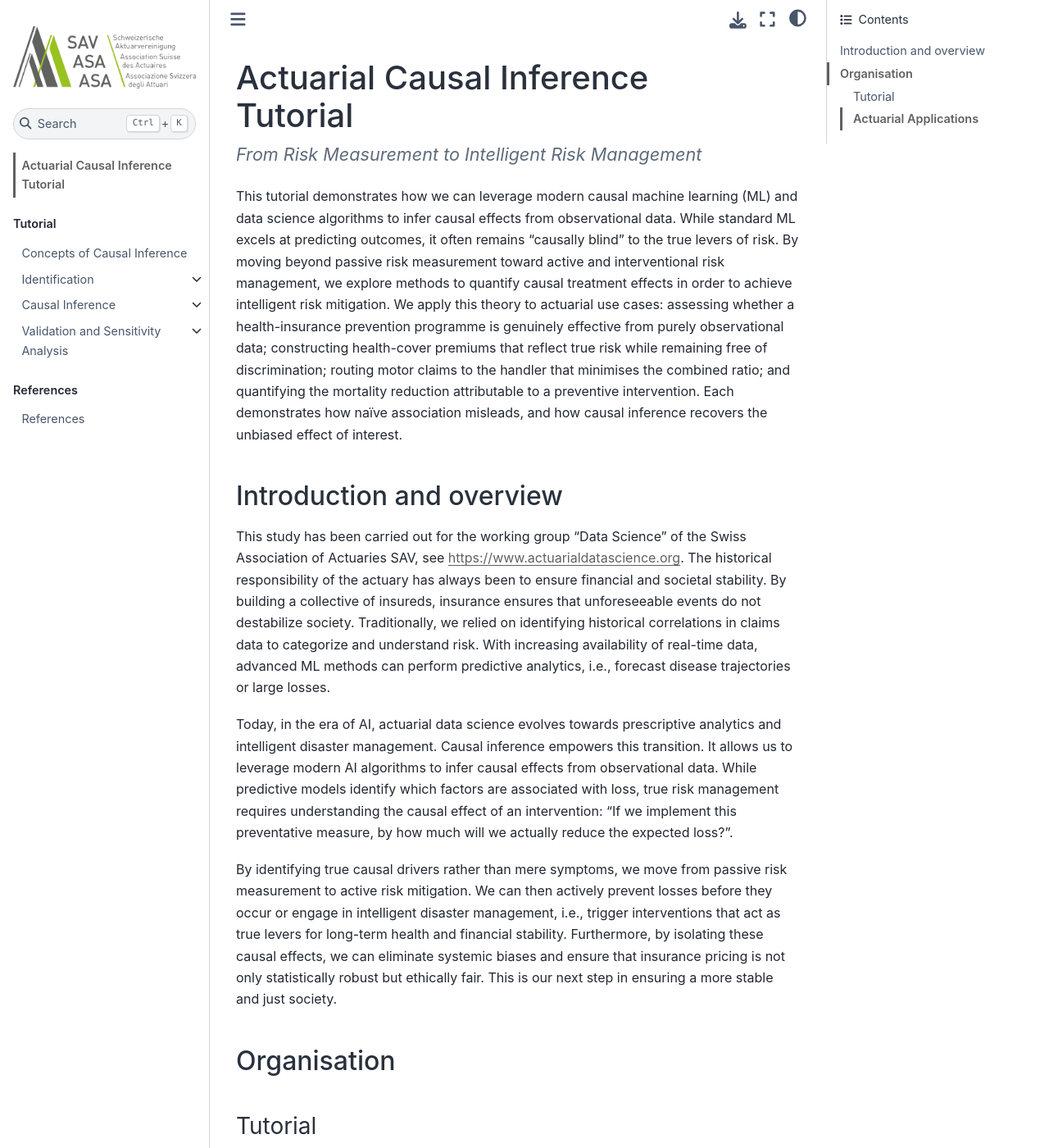
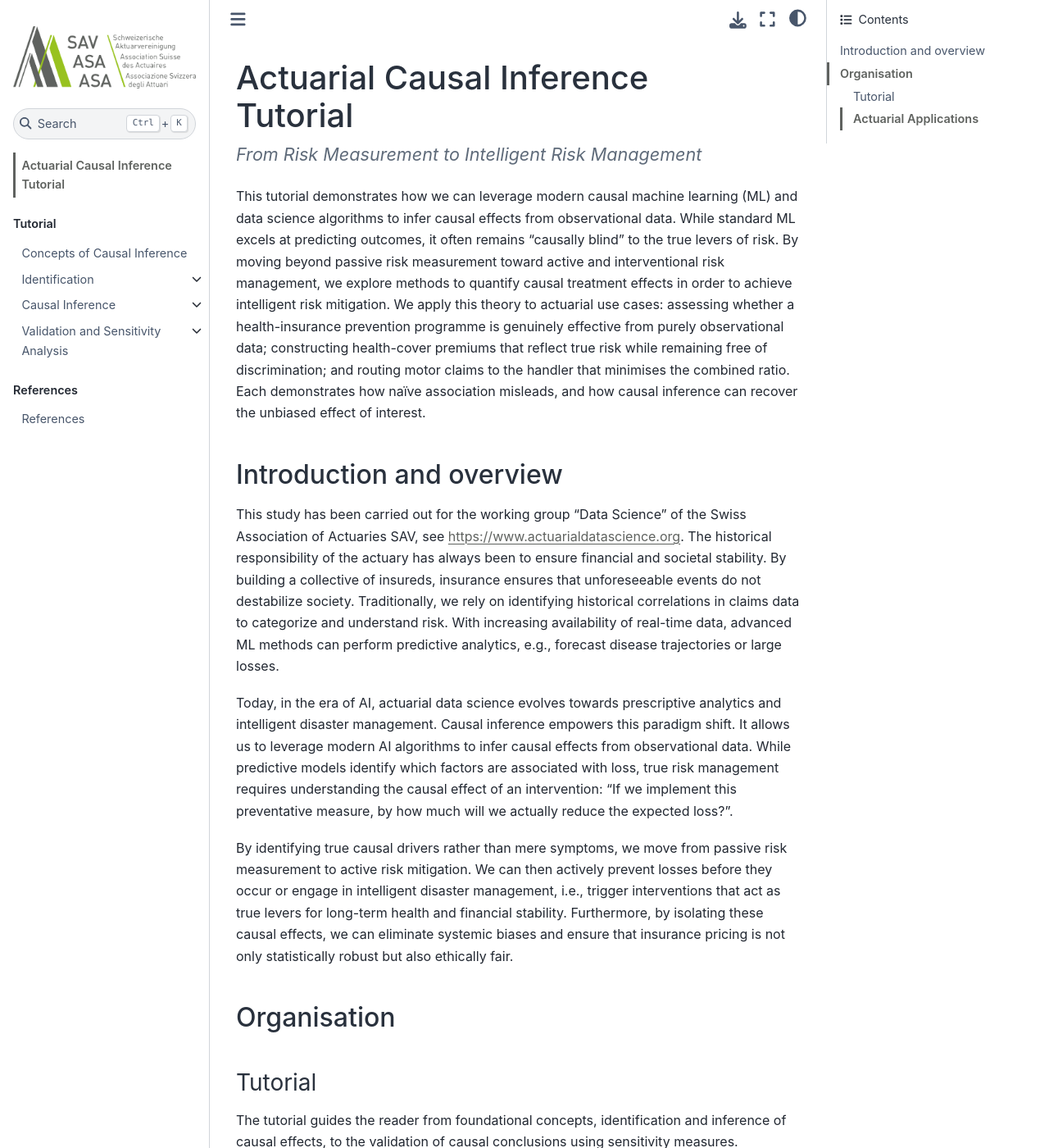
Before and after one commit to actuarial-data-science/ActuarialCausalInference, a Jupyter Book: the page built from README.md, in a window 1280 px wide and 1400 px high. Shown: the whole window at 82% size. Built offline with Jupyter Book 1.0.4 settings and Sphinx 7.4.7 and the Sphinx Book theme 1.1.4, drawn with Linux system fonts in a browser that asks for light colours; pages that are not in the unit, such as notebooks, are missing from menus; comment, search, counter and statistics services are not loaded; some of the changed text lies outside the part shown.

Commit message:
Suggested refinements

```diff
--- a/README.md
+++ b/README.md
@@ -2,14 +2,14 @@
 
 <p class="tutorial-subtitle">From Risk Measurement to Intelligent Risk Management</p>
 
-This tutorial demonstrates how we can leverage modern causal machine learning (ML) and data science algorithms to infer causal effects from observational data. While standard ML excels at predicting outcomes, it often remains "causally blind" to the true levers of risk. By moving beyond passive risk measurement toward active and interventional risk management, we explore methods to quantify causal treatment effects in order to achieve intelligent risk mitigation. We apply this theory to actuarial use cases: assessing whether a health-insurance prevention programme is genuinely effective from purely observational data; constructing health-cover premiums that reflect true risk while remaining free of discrimination; routing motor claims to the handler that minimises the combined ratio; and quantifying the mortality reduction attributable to a preventive intervention. Each demonstrates how naïve association misleads, and how causal inference recovers the unbiased effect of interest.
+This tutorial demonstrates how we can leverage modern causal machine learning (ML) and data science algorithms to infer causal effects from observational data. While standard ML excels at predicting outcomes, it often remains "causally blind" to the true levers of risk. By moving beyond passive risk measurement toward active and interventional risk management, we explore methods to quantify causal treatment effects in order to achieve intelligent risk mitigation. We apply this theory to actuarial use cases: assessing whether a health-insurance prevention programme is genuinely effective from purely observational data; constructing health-cover premiums that reflect true risk while remaining free of discrimination; and routing motor claims to the handler that minimises the combined ratio. Each demonstrates how naïve association misleads, and how causal inference can recover the unbiased effect of interest.
 
 ## Introduction and overview
-This study has been carried out for the working group "Data Science" of the Swiss Association of Actuaries SAV, see [https://www.actuarialdatascience.org](https://www.actuarialdatascience.org). The historical responsibility of the actuary has always been to ensure financial and societal stability. By building a collective of insureds, insurance ensures that unforeseeable events do not destabilize society. Traditionally, we relied on identifying historical correlations in claims data to categorize and understand risk. With increasing availability of real-time data, advanced ML methods can perform predictive analytics, i.e., forecast disease trajectories or large losses.
+This study has been carried out for the working group "Data Science" of the Swiss Association of Actuaries SAV, see [https://www.actuarialdatascience.org](https://www.actuarialdatascience.org). The historical responsibility of the actuary has always been to ensure financial and societal stability. By building a collective of insureds, insurance ensures that unforeseeable events do not destabilize society. Traditionally, we rely on identifying historical correlations in claims data to categorize and understand risk. With increasing availability of real-time data, advanced ML methods can perform predictive analytics, e.g., forecast disease trajectories or large losses.
 
-Today, in the era of AI, actuarial data science evolves towards prescriptive analytics and intelligent disaster management. Causal inference empowers this transition. It allows us to leverage modern AI algorithms to infer causal effects from observational data. While predictive models identify which factors are associated with loss, true risk management requires understanding the causal effect of an intervention: "If we implement this preventative measure, by how much will we actually reduce the expected loss?".
+Today, in the era of AI, actuarial data science evolves towards prescriptive analytics and intelligent disaster management. Causal inference empowers this paradigm shift. It allows us to leverage modern AI algorithms to infer causal effects from observational data. While predictive models identify which factors are associated with loss, true risk management requires understanding the causal effect of an intervention: "If we implement this preventative measure, by how much will we actually reduce the expected loss?".
 
-By identifying true causal drivers rather than mere symptoms, we move from passive risk measurement to active risk mitigation. We can then actively prevent losses before they occur or engage in intelligent disaster management, i.e., trigger interventions that act as true levers for long-term health and financial stability.  Furthermore, by isolating these causal effects, we can eliminate systemic biases and ensure that insurance pricing is not only statistically robust but ethically fair. This is our next step in ensuring a more stable and just society.
+By identifying true causal drivers rather than mere symptoms, we move from passive risk measurement to active risk mitigation. We can then actively prevent losses before they occur or engage in intelligent disaster management, i.e., trigger interventions that act as true levers for long-term health and financial stability.  Furthermore, by isolating these causal effects, we can eliminate systemic biases and ensure that insurance pricing is not only statistically robust but also ethically fair.
 
 ## Organisation
 
@@ -17,23 +17,23 @@
 The tutorial guides the reader from foundational concepts, identification and inference of causal effects, to the validation of causal conclusions using sensitivity measures.
 
 
-**Stage 1 — {doc}`tutorial/concepts`:** Introduces the language of causal inference — treatments, potential outcomes, counterfactuals, confounding — and motivates why association is not causation, especially in actuarial applications.
+**Stage 1 - {doc}`tutorial/concepts`:** Introduces the language of causal inference - treatments, potential outcomes, counterfactuals, confounding - and motivates why association is not causation, especially in actuarial applications.
 
-**Stage 2 — {doc}`tutorial/identification`:** Establishes *when* causal effects can be recovered from observational data. This requires verifying the causal assumptions, using graphical models to select correct adjustment sets, and choosing an identification strategy.
-- {doc}`tutorial/assumptions` — Consistency, SUTVA, positivity, exchangeability, and how to detect violations.
-- {doc}`tutorial/graphical_models` — DAGs, d-separation, backdoor and frontdoor criteria, causal discovery.
-- {doc}`tutorial/methods` — Identification strategies: back-door adjustment, front-door adjustment, and instrumental variables.
+**Stage 2 - {doc}`tutorial/identification`:** Establishes *when* causal effects can be recovered from observational data. This requires verifying the causal assumptions, using graphical models to select correct adjustment sets, and choosing an identification strategy.
+- {doc}`tutorial/assumptions` - Consistency, SUTVA, positivity, exchangeability, and how to detect violations.
+- {doc}`tutorial/graphical_models` - DAGs, d-separation, backdoor and frontdoor criteria, causal discovery.
+- {doc}`tutorial/methods` - Identification strategies: back-door adjustment, front-door adjustment, and instrumental variables.
 
-**Stage 3 — {doc}`tutorial/inference`:** Covers *how* to estimate causal effects once identification is established. Methods range from classical propensity score approaches to modern machine learning estimators.
-- {doc}`tutorial/propensity` — Propensity score matching and inverse probability weighting.
-- {doc}`tutorial/regression_methods` — Regression adjustment, doubly robust and orthogonal ML estimators, and quasi-experimental designs.
-- {doc}`tutorial/tree_based_methods` — Causal trees and forests for heterogeneous and individualised treatment effect estimation.
-- {doc}`tutorial/bayesian` — Bayesian causal inference with BART and Bayesian Causal Forests.
+**Stage 3 - {doc}`tutorial/inference`:** Covers *how* to estimate causal effects once identification is established. Methods range from classical propensity score approaches to modern machine learning estimators.
+- {doc}`tutorial/propensity` - Propensity score matching and inverse probability weighting.
+- {doc}`tutorial/regression_methods` - Regression adjustment, doubly robust and orthogonal ML estimators, and quasi-experimental designs.
+- {doc}`tutorial/tree_based_methods` - Causal trees and forests for heterogeneous and individualised treatment effect estimation.
+- {doc}`tutorial/bayesian` - Bayesian causal inference with BART and Bayesian Causal Forests.
 
-**Stage 4 — {doc}`tutorial/sensitivity`:** Validates causal conclusions by assessing their robustness to untestable assumptions and ensuring the resulting model is fair.
-- {doc}`tutorial/diagnostics` — Balance diagnostics, placebo tests, E-values, Rosenbaum bounds, and partial $R^2$ sensitivity analysis.
-- {doc}`tutorial/debias` — Catalogue of biases (confounding, selection, collider) and de-biasing strategies.
-- {doc}`tutorial/fairness` — Discrimination and fairness in insurance pricing, and why fairness is a causal question.
+**Stage 4 - {doc}`tutorial/sensitivity`:** Validates causal conclusions by assessing their robustness to untestable assumptions and ensuring the resulting model is fair.
+- {doc}`tutorial/diagnostics` - Balance diagnostics, placebo tests, E-values, Rosenbaum bounds, and partial $R^2$ sensitivity analysis.
+- {doc}`tutorial/debias` - Catalogue of biases (confounding, selection, collider) and de-biasing strategies.
+- {doc}`tutorial/fairness` - Discrimination and fairness in insurance pricing, and why fairness is a causal question.
 
 
 The actuary's end-to-end workflow connects the identification theory from {doc}`tutorial/identification` with the estimation methods in {doc}`tutorial/inference` and the validation tools in {doc}`tutorial/sensitivity`:
```
Also changed, not shown: tutorial/assumptions.md (+11 -7 lines), tutorial/concepts.md (+15 -12 lines), tutorial/graphical_models.md (+20 -13 lines), tutorial/identification.md (+4 -4 lines).
